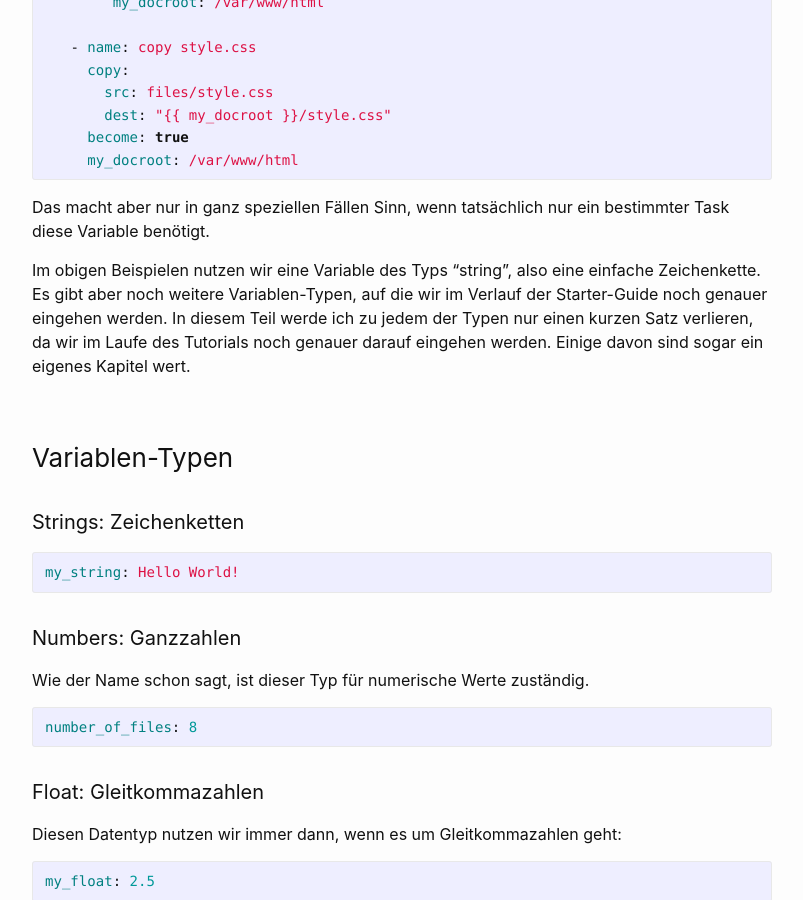
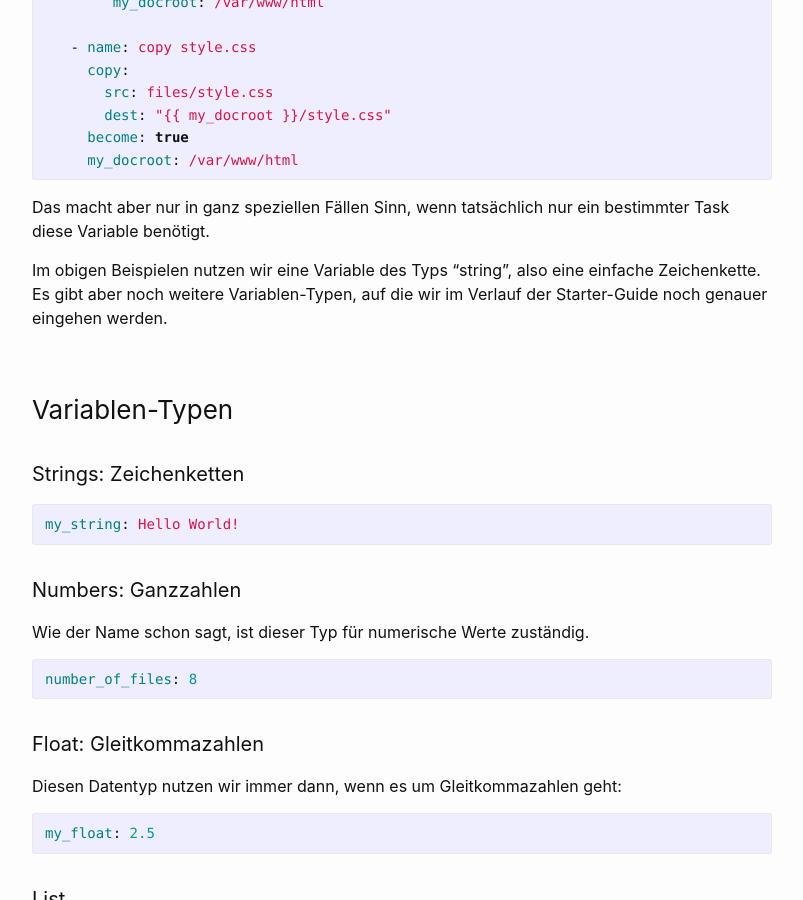
Before and after one commit to dermow/staging, a Jekyll site: the page built from _posts/2021-02-20-ansible-guide-5.markdown, in a window 1280 px wide and 900 px high, scrolled down 1888 px. Shown: the whole window, without its empty margins (238-1041 px from the left). Built offline with Jekyll 4.4.1, drawn with Linux system fonts in a browser that asks for light colours; comment, search, counter and statistics services are not loaded.

Commit message:
Update 2021-02-20-ansible-guide-5.markdown

```diff
--- a/_posts/2021-02-20-ansible-guide-5.markdown
+++ b/_posts/2021-02-20-ansible-guide-5.markdown
@@ -83,8 +83,7 @@ Variablen können auch auf Taskebene definiert werden. Das sähe dann so aus:
 
 Das macht aber nur in ganz speziellen Fällen Sinn, wenn tatsächlich nur ein bestimmter Task diese Variable benötigt.
 
-Im obigen Beispielen nutzen wir eine Variable des Typs "string", also eine einfache Zeichenkette. Es gibt aber noch weitere Variablen-Typen, auf die wir im Verlauf der Starter-Guide noch genauer eingehen werden. In diesem Teil werde ich zu jedem der Typen nur einen kurzen Satz verlieren, da wir im Laufe des Tutorials noch genauer darauf eingehen werden. Einige davon sind sogar ein eigenes Kapitel wert.
-
+Im obigen Beispielen nutzen wir eine Variable des Typs "string", also eine einfache Zeichenkette. Es gibt aber noch weitere Variablen-Typen, auf die wir im Verlauf der Starter-Guide noch genauer eingehen werden.
 
 ### Variablen-Typen
 
```
